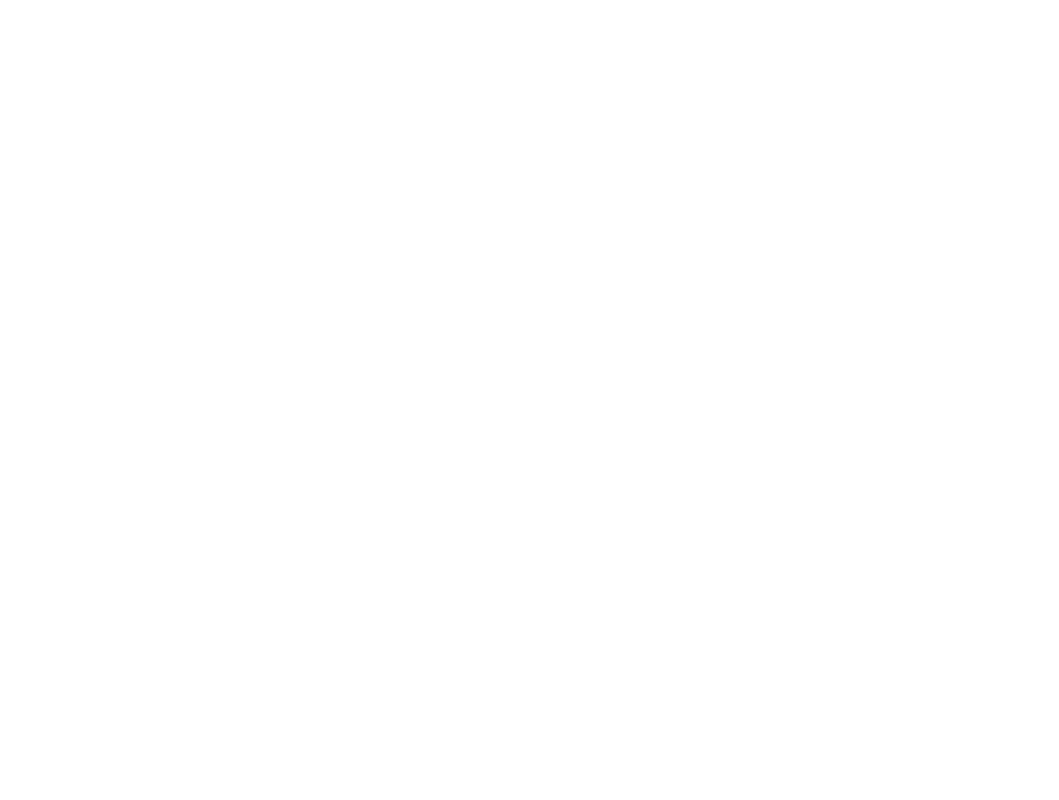
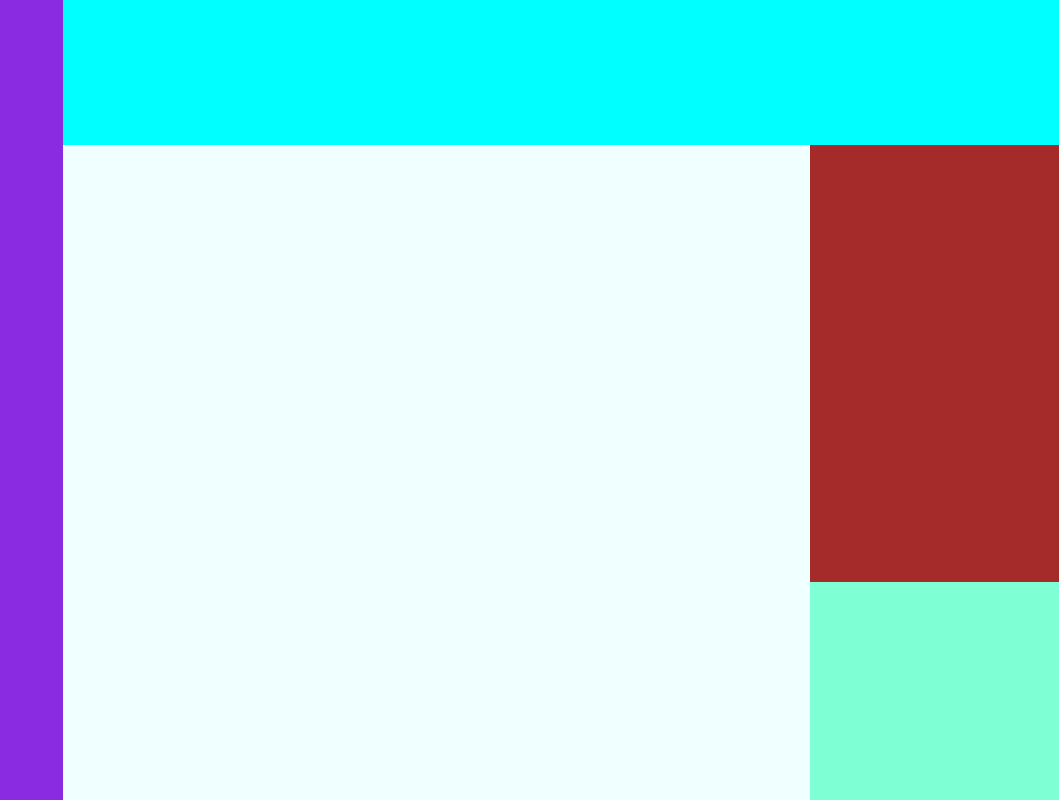
Before and after one commit to Cres1324/Dashboard, a plain HTML site: page index.html in a window 1280 px wide. Shown: the whole page, without its empty margins (221-1280 px from the left). Drawn offline with Linux system fonts and the light colour scheme.

Commit message:
add layout

```diff
--- a/index.html
+++ b/index.html
@@ -4,9 +4,39 @@
     <meta charset="UTF-8">
     <meta http-equiv="X-UA-Compatible" content="IE=edge">
     <meta name="viewport" content="width=device-width, initial-scale=1.0">
-    <title>Document</title>
+    <link  rel="stylesheet" href="./style.css">
+    <title>Dashboard</title>
 </head>
 <body>
+    <div class="site_content" >
+        <div class="sidebar">
+
+        </div>
+        <div class="content">
+            <div class="control_panel">
+                <div class="search">
+
+                </div>
+                <div class="user">
+
+                </div>
+
+            </div>
+            <div class="articles">
+                <div class="projects">
+
+                </div>
+                <div class="annoucements">
+
+                </div>
+                <div class="trending">
+
+                </div>
+            </div>
+
+        </div>
+    </div>
+
 
 </body>
 </html>
--- a/style.css
+++ b/style.css
@@ -0,0 +1,53 @@
+html{
+    height: 100%;
+
+}
+body{
+    height: inherit;
+    margin: 0px;
+}
+.site_content{
+    display: grid ;
+    grid-template-columns: 2fr 7fr;
+    height: 100%;
+    width: 100%;
+
+}
+.sidebar{
+    background-color: blueviolet;
+}
+.content{
+    background-color: blanchedalmond;
+    display: grid;
+    grid-template-rows: 2fr 9fr;
+
+}
+.control_panel{
+    display: grid;
+    grid-template-rows: 3fr 5fr;
+    background-color: aqua;
+}
+.user{
+
+}
+.search{
+
+}
+.articles{
+ background-color: rgb(80, 56, 27);
+ display: grid;
+ grid-template-columns: 3fr 1fr;
+ grid-template-rows: 2fr 1fr;
+}
+.projects{
+    grid-row: 1/3;
+    background-color: azure;
+}
+.annoucements{
+    background-color: brown;
+
+}
+.trending{
+    background-color: aquamarine;
+    grid-column: 2;
+}
```
